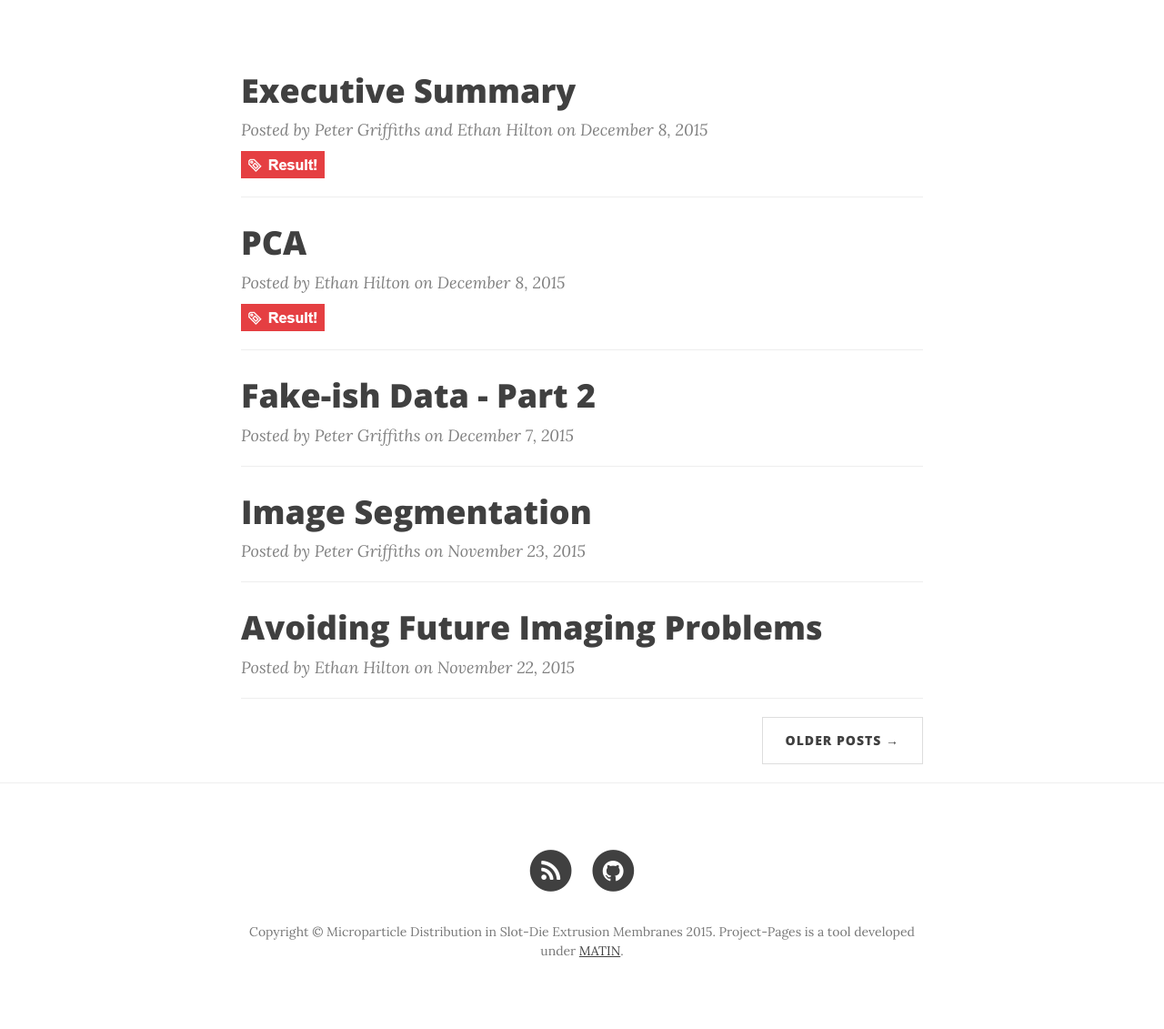
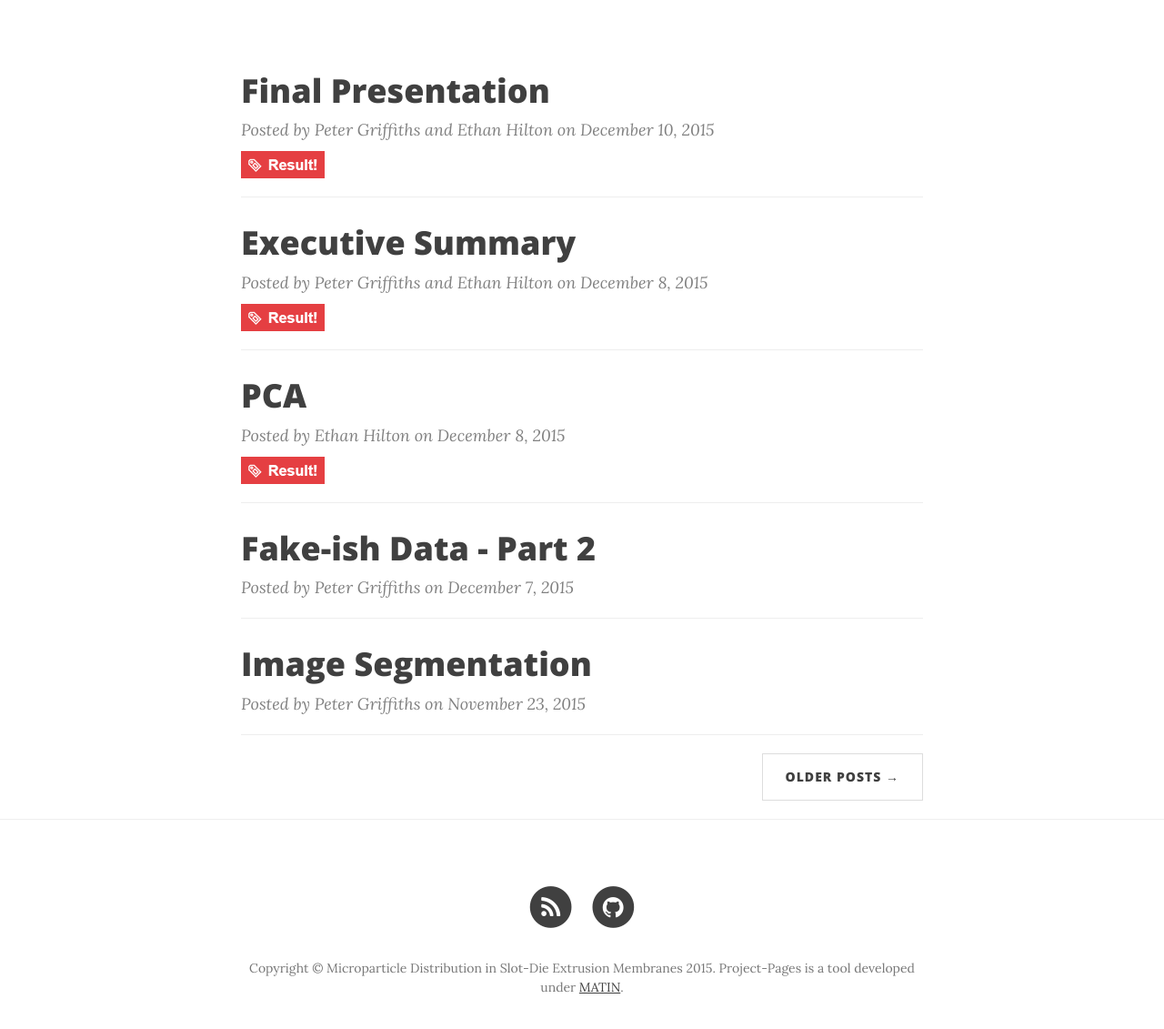
Before and after one commit to Materials-Informatics-Class-Fall2015/MIC-Microparticle-distribution, a Jekyll site: the page built from index.html, in a window 1280 px wide and 1400 px high, scrolled down 550 px. Shown: the part 239-1370 px from the top of the window at 91% size. Built offline with Jekyll 4.4.1, drawn with Linux system fonts in a browser that asks for light colours; nearby versions of some CDN libraries; the list of posts is cut into pages by our own code.

Commit message:
Published with MATIN Flavored StackEdit

```diff
--- a/_posts/2015-12-11-Final Presntation.md
+++ b/_posts/2015-12-11-Final Presntation.md
@@ -1,8 +1,8 @@
 ---
 layout:     	post
-title:      	Post Headline
-date:       	2015-01-01 12:00
-author:     	Materials Innovation
+title:      	Final Presentation
+date:       	2015-12-10 14:30
+author:     	Peter Griffiths and Ethan Hilton
 tags:         result
 ---
 
```
